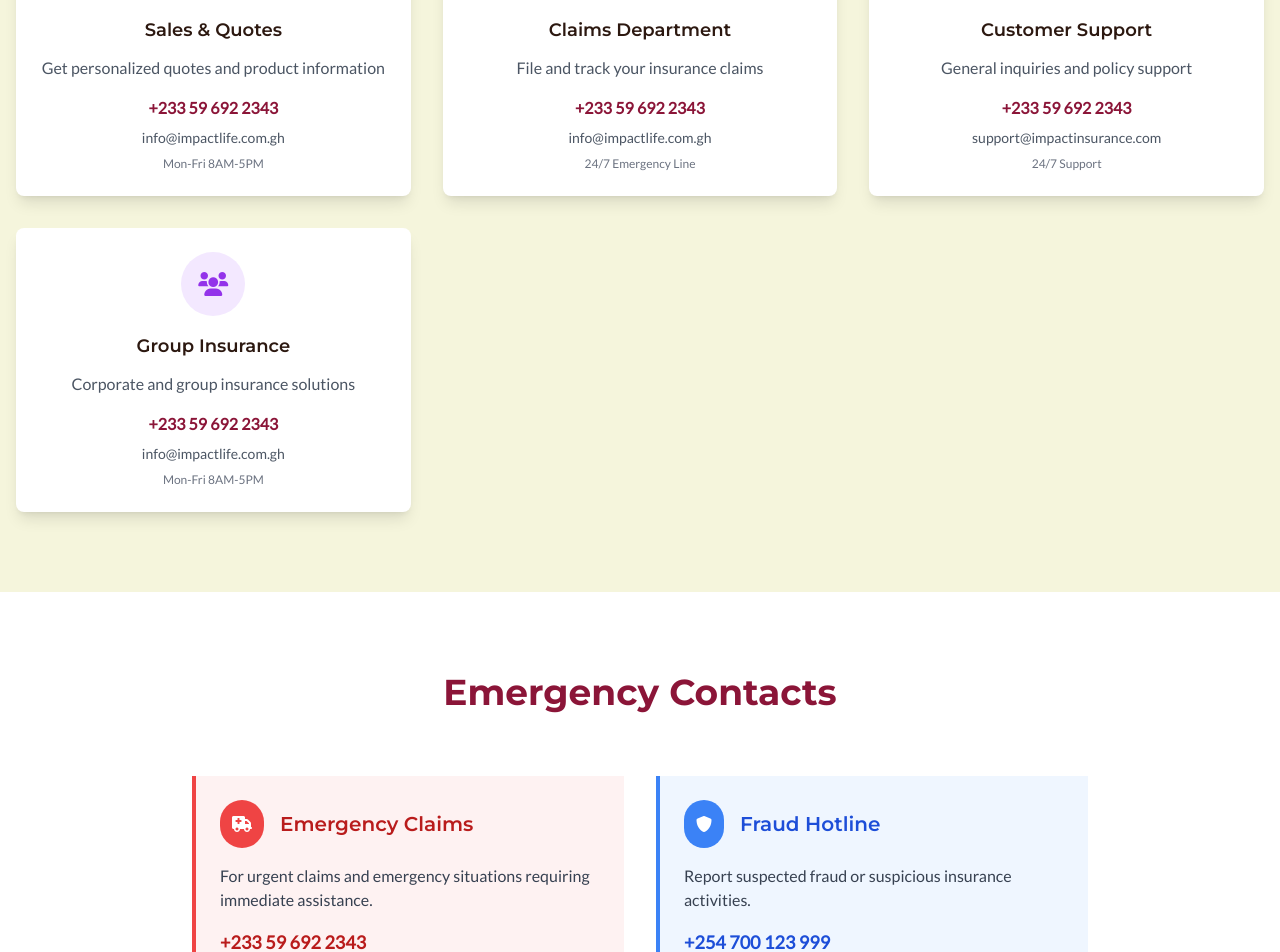
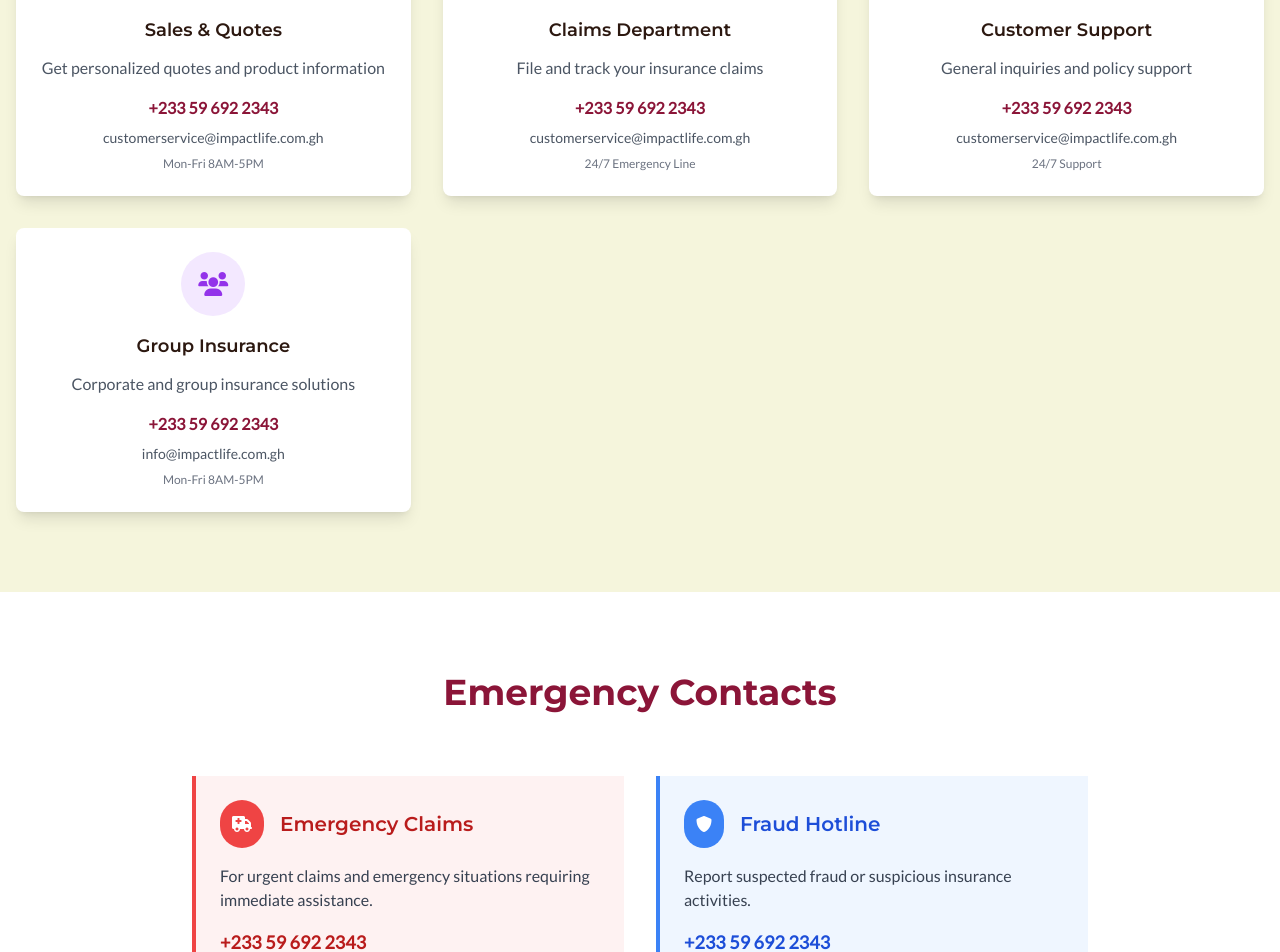
Before and after one commit to vickkerscott-dotcom/ImpactLife-Website-, a website: page contact.html in a window 1280 px wide. Shown: the part 2340-3292 px from the top of the page. Drawn offline with nearby package versions, Linux system fonts and the light colour scheme.

Commit message:
Adding of customer support mail address.

```diff
--- a/contact.html
+++ b/contact.html
@@ -524,7 +524,7 @@
               </p>
               <div class="space-y-2">
                 <p class="font-semibold text-brand-maroon">+233 59 692 2343</p>
-                <p class="text-sm text-gray-600">info@impactlife.com.gh</p>
+                <p class="text-sm text-gray-600">customerservice@impactlife.com.gh</p>
                 <p class="text-xs text-gray-500">Mon-Fri 8AM-5PM</p>
               </div>
             </div>
@@ -544,7 +544,7 @@
               </p>
               <div class="space-y-2">
                 <p class="font-semibold text-brand-maroon">+233 59 692 2343</p>
-                <p class="text-sm text-gray-600">info@impactlife.com.gh</p>
+                <p class="text-sm text-gray-600">customerservice@impactlife.com.gh</p>
                 <p class="text-xs text-gray-500">24/7 Emergency Line</p>
               </div>
             </div>
@@ -564,7 +564,7 @@
               </p>
               <div class="space-y-2">
                 <p class="font-semibold text-brand-maroon">+233 59 692 2343</p>
-                <p class="text-sm text-gray-600">support@impactinsurance.com</p>
+                <p class="text-sm text-gray-600">customerservice@impactlife.com.gh</p>
                 <p class="text-xs text-gray-500">24/7 Support</p>
               </div>
             </div>
@@ -638,7 +638,7 @@
                 </p>
                 <div class="space-y-2">
                   <p class="font-semibold text-blue-700 text-lg">
-                    +254 700 123 999
+                    +233 59 692 2343
                   </p>
                   <p class="text-sm text-gray-600">
                     Confidential reporting line
```
